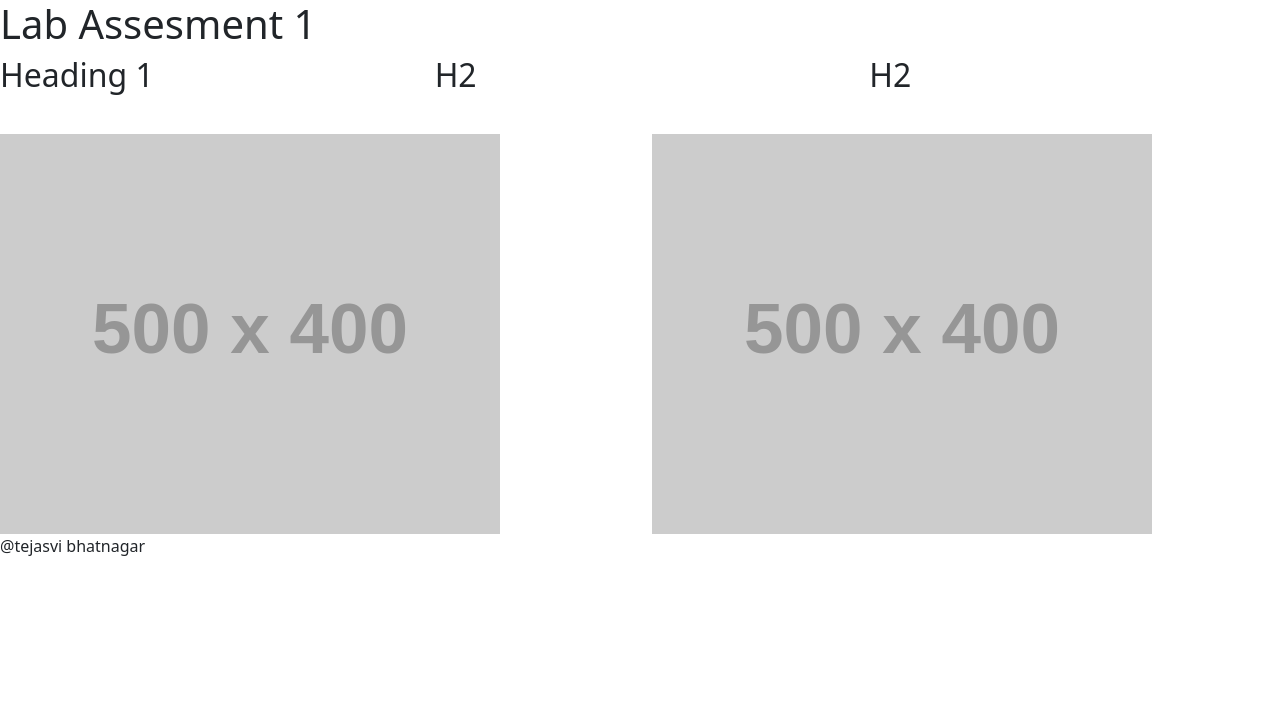
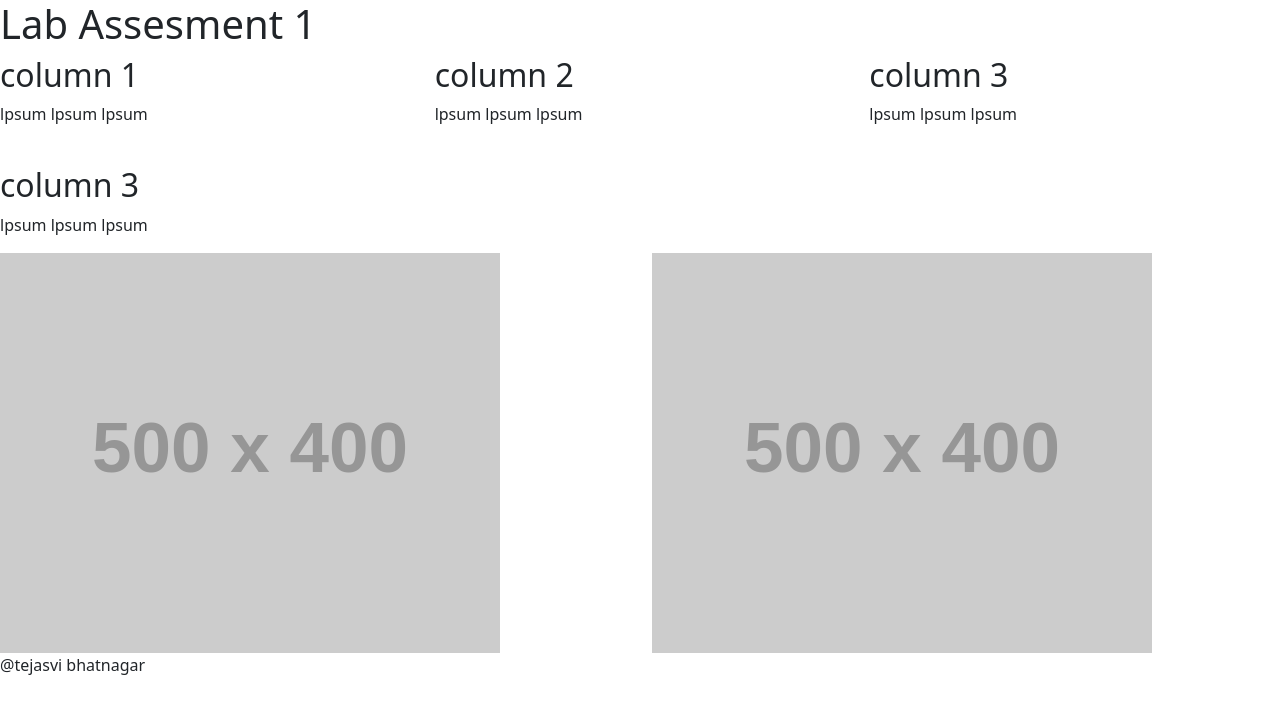
Before and after one commit to tejasvi756/COMP-6062-LA-1, a plain HTML site: page index.html in a window 1280 px wide. Drawn offline with nearby package versions, Linux system fonts and the light colour scheme; placeholder pictures from the web are drawn by us.

Commit message:
Update index.html

```diff
--- a/index.html
+++ b/index.html
@@ -14,19 +14,22 @@
         <main>
             <div class="row">
                 <div class="col-md-4">
-                    <h2 class="headingSecondary">Heading 1</h2>
-                        <p></p>
+                    <h2 class="headingSecondary">column 1</h2>
+                        <p>lpsum lpsum lpsum</p>
                     </div>
                     <div class="col-md-4">
-                        <h2 class="headingSecondary">H2</h2>
-                        <p></p>
+                    <h2 class="headingSecondary">column 2</h2>
+                        <p>lpsum lpsum lpsum</p>
                     </div>
                     <div class="col-md-4">
-                        <h2 class="headingSecondary">H2</h2>
-                        <p></p>
+                        <h2 class="headingSecondary">column 3</h2>
+                        <p>lpsum lpsum lpsum</p>
                     </div>
+
+                    <div class="row mt-4">
+                    <h2 class="headingSecondary">column 3</h2>
+                    <p>lpsum lpsum lpsum</p>
                     </div>
-                <div class="row mt-4">
                     <div class="col-md-6">
                         <img src="https://fakeimg.pl/500x400" >
                     </div>
```
Lines whose indentation alone changed are shown as unchanged.
